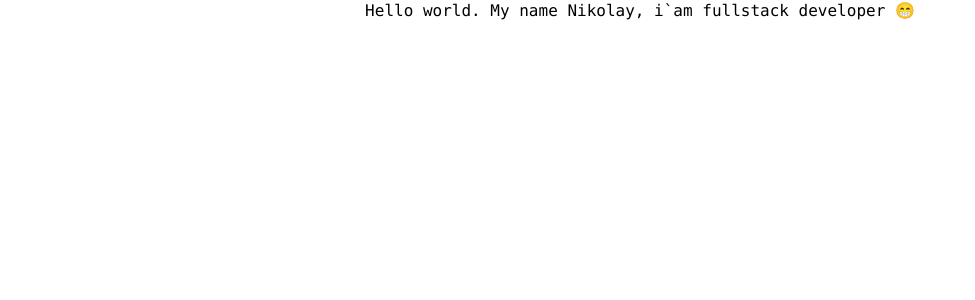
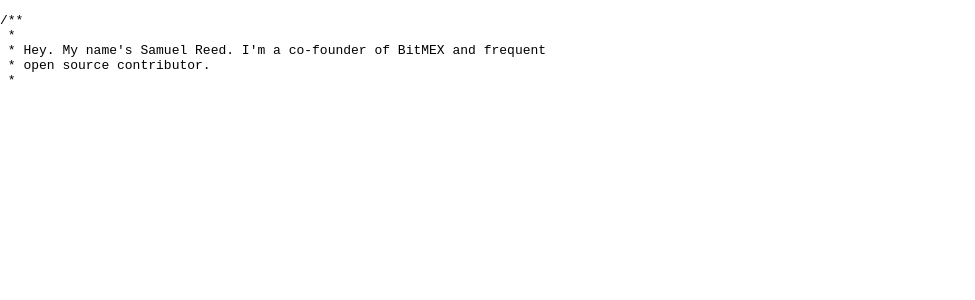
Before and after one commit to febdaynik/febday-site, a React (Create React App) app: page / in a window 1280 px wide. Shown: the top 300 px of the page, without its empty margins (0-975 px from the left). Built offline with nearby package versions, Linux system fonts and the light colour scheme.

Commit message:
Second commit

```diff
--- a/package.json
+++ b/package.json
@@ -9,6 +9,7 @@
     "react": "^18.3.1",
     "react-dom": "^18.3.1",
     "react-scripts": "5.0.1",
+    "react-type-animation": "^3.2.0",
     "web-vitals": "^2.1.4"
   },
   "scripts": {
--- a/src/App.js
+++ /dev/null
@@ -1,14 +0,0 @@
-import './App.css';
-import TextTyper from './TextTyper';
-
-const textToRender = 'Hello world. My name Nikolay, i`am fullstack developer 😁'
-
-function App() {
-	return (
-		<div className="App">
-			<TextTyper text={textToRender} interval={50} Markup={"code"} />
-		</div>
-	);
-}
-
-export default App;
--- /dev/null
+++ b/src/components/App.js
@@ -0,0 +1,232 @@
+import '../styles/App.css';
+import TextTyper from './TextTyper';
+
+const textToRender = `/**
+ *
+ * Hey. My name's Samuel Reed. I'm a co-founder of BitMEX and frequent
+ * open source contributor.
+ *
+ * I build interactive websites.
+ *
+ * How about some live coding?
+ */
+
+/**
+ * Let's begin. We start by animating... well, everything.
+ */
+
+* {
+	transition: all 1s;
+}
+
+/**
+ * That didn't do much. But you'll see.
+ *
+ * Black on white is really boring,
+ * so let's do something about it.
+ */
+
+html {
+	background: rgb(63, 82, 99);
+}
+
+/***
+ * Hold on...
+ */
+
+pre, a {
+	color: white;
+}
+
+/**
+ * That's better. Sorry about your eyes.
+ *
+ * Working in this big empty space is tough.
+ *
+ * I'm going to make a nice area for us to work in.
+ */
+
+pre:not(:empty) {
+	overflow: auto;
+	background: rgb(48, 48, 48);
+	border: 1px solid #ccc;
+	max-height: 45vh;
+	width: 49%;
+	font-size: 14px;
+	font-family: monospace;
+	padding: 1vh 0.5vw;
+	box-shadow: -4px 4px 2px 0 rgba(0,0,0,0.3);
+	white-space: pre-wrap;
+	outline: 0;
+	margin: 1vh 0.5vw;
+}
+
+/**
+ * Okay. We're going to start filling up the screen.
+ * Let's get ready to do some work.
+ */
+
+#style-text {
+	transform: translateX(95%);
+	position: absolute;
+}
+
+/**
+ * This is good, but all the text is white!
+ * Let's make it even more readable.
+ */
+
+.comment       { color: #857F6B; font-style: italic; }
+.selector      { color: #E69F0F; }
+.selector .key { color: #64D5EA; }
+.key           { color: #64D5EA; }
+.value         { color: #BE84F2; }
+.value.px      { color: #F92772; }
+
+/**
+ * Now we're getting somewhere.
+ * Time to get a little perspective.
+ */
+
+body {
+	perspective: 1000px;
+}
+
+#style-text {
+	transform: translateX(98.5%) rotateY(-10deg);
+	transform-origin: right;
+	max-height: 93.1vh;
+}
+
+/**
+ * So, let's talk projects. That's why you're here, right?
+ * I can't imagine you'd come just to see the pretty colors.
+ */
+
+pre:not(#style-text) {
+	transform: rotateY(10deg);
+	transform-origin: left;
+}
+
+
+/**
+ * That markdown on the left doesn't look great. Let's render it.
+ */
+
+#work-text.flipped {
+	transform: rotateX(0deg) rotateY(190deg) rotateZ(180deg);
+}
+
+#work-text .md {
+	transform: rotateY(190deg) rotateZ(180deg);
+	margin-top: 800px;
+}
+
+/**
+ * Alright. We're ready.
+ *
+ * 3...
+ * 2...
+ * 1...
+ *
+ * .
+ * ....faked you out.
+ *
+ * Okay here we go!
+ *
+ */
+
+
+/**
+ * The text could use some tweaks.
+ */
+
+.md {
+	font-family: "Helvetica Neue", Helvetica, sans-serif;
+}
+
+.md h1, .md h2, .md h3, .md h4, .md h5, .md h6 {
+	display: inline-block;
+	color: #ddd;
+	border-bottom: 1px solid #ccc;
+	padding-bottom: 5px;
+}
+
+.md li {
+	margin: 5px 0;
+}
+
+.md h1, .md h2, .md h3, .md h4, .md h5, .md h6, .md ul, .md p {
+	margin: 0px;
+}
+
+/**
+ * That's better.
+ *
+ * If you want to contact me, use the PGP keys on the left.
+ *
+ * You know, if you're into that sort of thing.
+ */
+
+#pgp-text {
+	font-size: 12px;
+	color: #ada;
+}
+
+
+/**
+ * We're almost done.
+ */
+
+ pre:hover{
+	 box-shadow: 0px 0px 40px 5px rgba(255,255,255,0.4);
+ }
+
+ #skip-animation, #pause-resume {
+	 display: none;
+ }
+
+/**
+ * I hope you enjoyed this.
+ *
+ * Thanks to Jake Albaugh, who was the first (that I know of) to do
+ * a page like this. Some of the autotyping and syntax highlighting
+ * code is based off his work.
+ *
+ * See more of Jake's work at http://codepen.io/jakealbaugh/
+ */
+
+/**
+ * By the way, you can edit this box. Try adding new CSS!
+ *
+ * For example,
+ *
+ * The property 'text-shadow' takes the parameters:
+ * 'x', 'y', 'blur', 'color'.
+ *
+ * So if I wanted to mirror the values,
+ * I could place a shadow 15px under it,
+ * with a little blur for effect:
+ */
+
+.value {
+	text-shadow: 0px 15px 1px white;
+}
+
+/**
+ * Try it out! There's lots you can do.
+ * Try playing with text sizes, shadows, animations, or just
+ * break the page. I won't hold it against you.
+ */
+
+`
+
+function App() {
+	return (
+		<div className="App">
+			<TextTyper text={textToRender} interval={50} Markup={"pre"} />
+		</div>
+	);
+}
+
+export default App;
--- a/src/TextTyper.js
+++ b/src/components/TextTyper.js
@@ -27,7 +27,12 @@
 		typingRender(text, setTypedText, interval);
 	}, [text, interval]);
 
-	return <Markup>{typedText}</Markup>
+	return (
+		<>
+			<Markup id="style-text">{typedText}</Markup>
+			<style>{typedText}</style>
+		</>
+	)
 }
 
 export default TextTyper
--- a/src/App.css
+++ b/src/styles/App.css
@@ -1,5 +1,5 @@
 .App {
-  text-align: center;
+  text-align: left;
 }
 
 .App-logo {
```
Also changed, not shown: public/index.html (+0 -23 lines), src/index.js (+6 -6 lines), src/components/reportWebVitals.js (renamed from src/reportWebVitals.js), src/styles/index.css (renamed from src/index.css), 2 other files (tests, documents, lock files or other folders).
